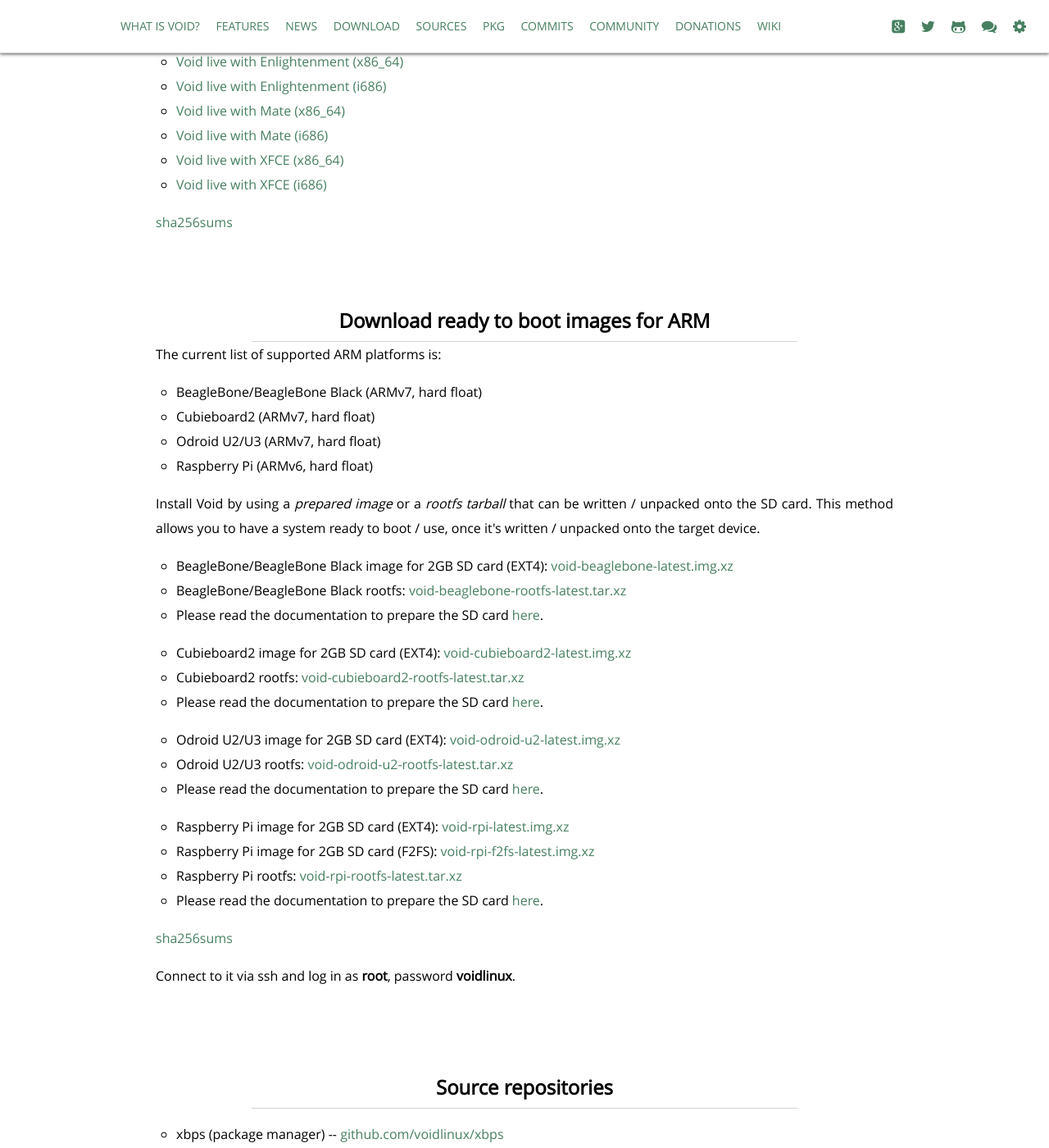
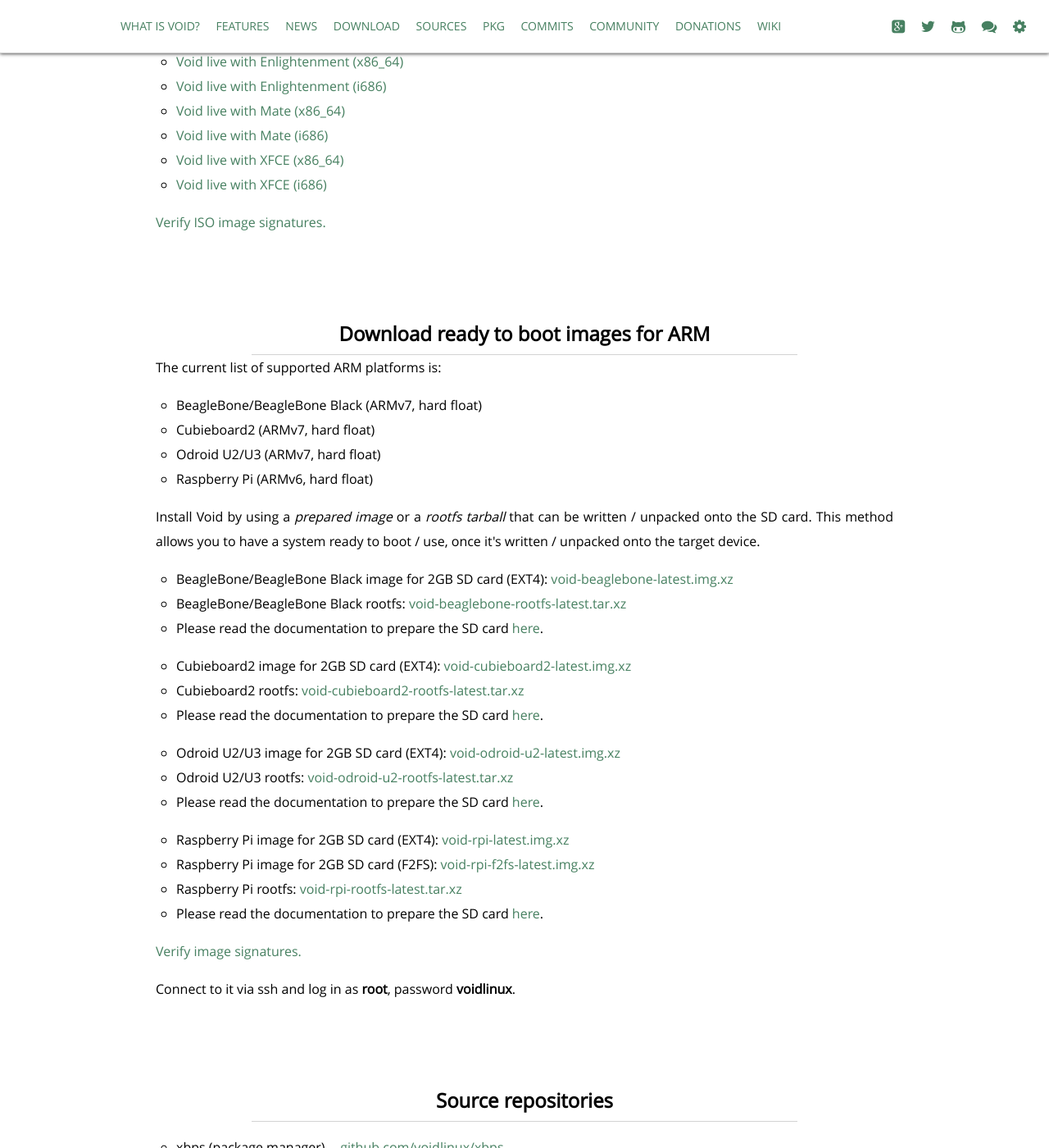
Before and after one commit to void-linux/void-linux.github.io, a Jekyll site: the page built from index.html, in a window 1280 px wide and 1400 px high, scrolled down 7591 px. Shown: the whole window at 82% size. Built offline with Jekyll 4.4.1, drawn with Linux system fonts in a browser that asks for light colours; Markdown is read by kramdown in place of the engine named in the settings.

Commit message:
index: add a link to a wiki page to verify downloaded files.

```diff
--- a/index.html
+++ b/index.html
@@ -86,7 +86,7 @@
 				<li><a href="http://repo.voidlinux.eu/live/void-live-x86_64-latest-xfce.iso">Void live with XFCE (x86_64)</a></li>
 				<li><a href="http://repo.voidlinux.eu/live/void-live-i686-latest-xfce.iso">Void live with XFCE (i686)</a></li>
 			</ul>
-			<a href="http://repo.voidlinux.eu/live/sha256sums.txt">sha256sums</a>
+			<p><a href="https://github.com/voidlinux/documentation/wiki/Verifying-release-files-with-GPG">Verify ISO image signatures.</a></p>
 		</div>
 
 		<!-- Same ^ -->
@@ -122,7 +122,7 @@
 				<li>Raspberry Pi rootfs: <a href="http://repo.voidlinux.eu/live/void-rpi-rootfs-latest.tar.xz">void-rpi-rootfs-latest.tar.xz</a></li>
 				<li>Please read the documentation to prepare the SD card <a href="https://github.com/voidlinux/documentation/wiki/Raspberry-Pi#rootfs-install">here</a>.</li>
 			</ul>
-			<a href="http://repo.voidlinux.eu/live/sha256sums.txt">sha256sums</a>
+			<p><a href="https://github.com/voidlinux/documentation/wiki/Verifying-release-files-with-GPG">Verify image signatures.</a></p>
 			<p>Connect to it via ssh and log in as <strong>root</strong>, password <strong>voidlinux</strong>.</p>
 		</div>
 
```
